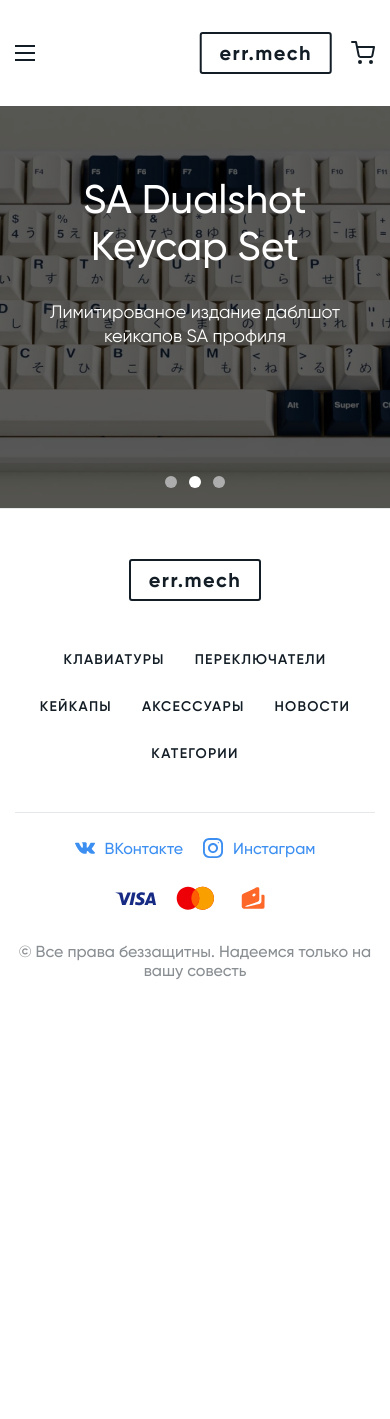
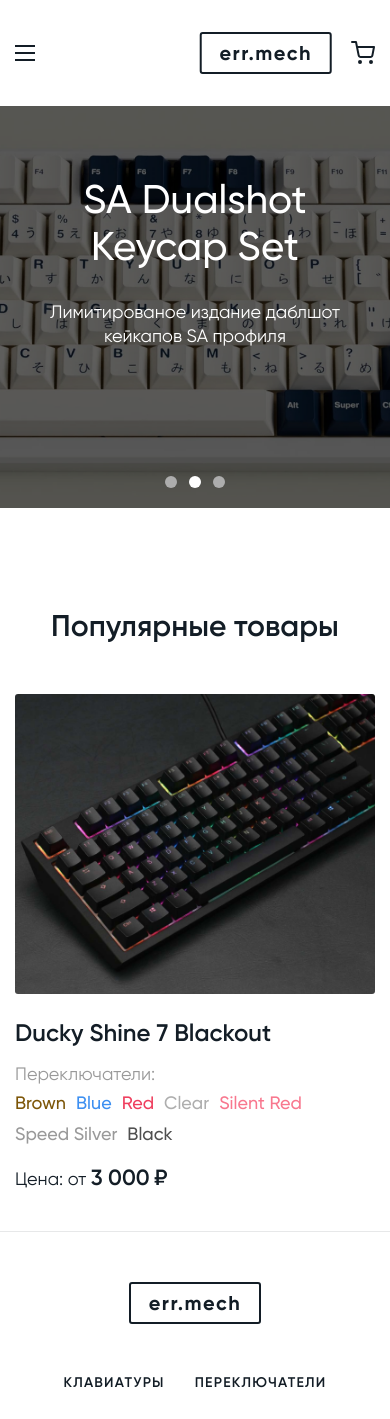
Before and after one commit to D1KANI/err-mech-frontend, a Nuxt app: page / in a window 390 px wide. Shown: the top 1419 px of the page. Before the commit the page ends 1030 px from the top, so only its background shows below. Built offline with nearby package versions, Linux system fonts and the light colour scheme.

Commit message:
Products list block

```diff
--- /dev/null
+++ b/components/Product/ProductItem.vue
@@ -0,0 +1,172 @@
+<template>
+  <div class="product-small">
+    <div class="product-small__image-wrapper">
+      <img :src="require('@/assets/images/product/1.png')" alt="" class="product-small__image">
+      <a href="#" class="product-small__link">Подробнее</a>
+    </div>
+    <a href="#" class="product-small__name">
+      <span class="company">Ducky </span>
+      <span class="name">Shine 7 Blackout</span>
+    </a>
+    <div class="product-small__switches">
+      <div class="product-small__switches-head">
+        Переключатели:
+      </div>
+      <ul class="product-small__switches-body">
+        <li class="swBrown">
+          Brown
+        </li>
+        <li class="swBlue">
+          Blue
+        </li>
+        <li class="swRed">
+          Red
+        </li>
+        <li class="swClear">
+          Clear
+        </li>
+        <li class="swSilentRed">
+          Silent Red
+        </li>
+        <li class="swSpeedSilver">
+          Speed Silver
+        </li>
+        <li class="swBlack">
+          Black
+        </li>
+      </ul>
+    </div>
+    <div class="product-small__price">
+      Цена: от <span>3 000</span> <span>₽</span>
+    </div>
+  </div>
+</template>
+<script>
+export default {
+  name: 'ProductItem'
+}
+</script>
+<style lang="scss" scoped>
+.product-small {
+  display: block;
+  width: calc((100% - 160px) / 4);
+  margin: 0 20px;
+  margin-bottom: 40px;
+  &__image {
+    display: block;
+    width: 100%;
+    border-radius: 3px;
+    object-fit: cover;
+    position: absolute;
+    height: 100%;
+    &-wrapper {
+      position: relative;
+      width: 100%;
+      height: 0;
+      padding-bottom: 100%;
+      &:hover a {
+        opacity: 1;
+      }
+    }
+  }
+  &__link {
+    padding: 15px 40px;
+    background: rgba(63, 63, 63, 0.5);
+    border: 1px solid rgba(255, 255, 255, .4);
+    border-radius: 3px;
+    display: inline-block;
+    position: absolute;
+    bottom: 20px;
+    left: 50%;
+    transform: translateX(-50%);
+    text-transform: uppercase;
+    font-weight: 600;
+    font-size: 16px;
+    line-height: 19px;
+    color: #fff;
+    opacity: 0;
+    transition: opacity 300ms ease-out;
+  }
+  &__name {
+    display: block;
+    color: $text;
+    font-weight: 600;
+    font-size: 24px;
+    line-height: 29px;
+    margin: 24px 0 16px;
+    transition: color 200ms ease-out;
+    &:hover {
+      color: $blue;
+    }
+  }
+  &__switches {
+    &-head {
+      font-size: 18px;
+      line-height: 21px;
+      color: $grey;
+      margin-bottom: 8px;
+      cursor: default;
+    }
+    &-body {
+      list-style-type: none;
+      display: flex;
+      flex-wrap: wrap;
+      align-items: center;
+      height: 62px;
+      li {
+        margin-right: 10px;
+        margin-bottom: 10px;
+        font-weight: 500;
+        font-size: 18px;
+        line-height: 21px;
+        cursor: default;
+      }
+    }
+  }
+  &__price {
+    margin-top: 10px;
+    font-size: 18px;
+    line-height: 22px;
+    span {
+      font-weight: 600;
+      font-weight: 600;
+      font-size: 22px;
+      line-height: 27px;
+    }
+  }
+}
+
+@media screen and (max-width: 1366px) {
+  .product-small {
+    width: calc((100% - 75px) / 3);
+    margin-right: 15px;
+    margin-left: 15px;
+  }
+}
+
+@media screen and (max-width: 1040px) {
+  .product-small {
+    width: calc((100% - 40px) / 2);
+    margin-right: 10px;
+    margin-left: 10px;
+    &__image {
+      max-height: 100%;
+      &-wrapper {
+        padding: 0;
+        height: 300px;
+      }
+    }
+  }
+}
+
+@media screen and (max-width: 690px) {
+  .product-small {
+    width: 100%;
+    margin-right: 0;
+    margin-left: 0;
+    &:nth-child(3n) {
+      margin-right: 0;
+    }
+  }
+}
+</style>
--- a/components/Product/ProductList.vue
+++ b/components/Product/ProductList.vue
@@ -0,0 +1,58 @@
+<template>
+  <section class="products">
+    <div class="container">
+      <h1>Популярные товары</h1>
+      <div class="products__flex">
+        <ProductItem />
+      </div>
+    </div>
+  </section>
+</template>
+<script>
+export default {
+  name: 'ProductsList'
+}
+</script>
+<style lang="scss" scoped>
+.products {
+  margin-top: 100px;
+  &__flex {
+    display: flex;
+    justify-content: flex-start;
+    align-items: flex-start;
+    flex-wrap: wrap;
+    margin: 0 -20px;
+    margin-top: 50px;
+  }
+}
+
+@media screen and (max-width: 1366px) {
+  .products {
+    &__flex {
+      justify-content: flex-start;
+      margin-right: -15px;
+      margin-left: -15px;
+    }
+  }
+}
+
+@media screen and (max-width: 1040px) {
+  .products {
+    &__flex {
+      justify-content: flex-start;
+      margin-right: -10px;
+      margin-left: -10px;
+    }
+  }
+}
+
+@media screen and (max-width: 690px) {
+  .products {
+    &__flex {
+      justify-content: flex-start;
+      margin-right: 0;
+      margin-left: 0;
+    }
+  }
+}
+</style>
--- a/pages/index.vue
+++ b/pages/index.vue
@@ -1,6 +1,7 @@
 <template>
   <main class="main">
     <SliderBlock />
+    <ProductList />
   </main>
 </template>
 
```
Also changed, not shown: assets/images/product/1.png (added), components/Gradient/GradientBlock.vue (added).
